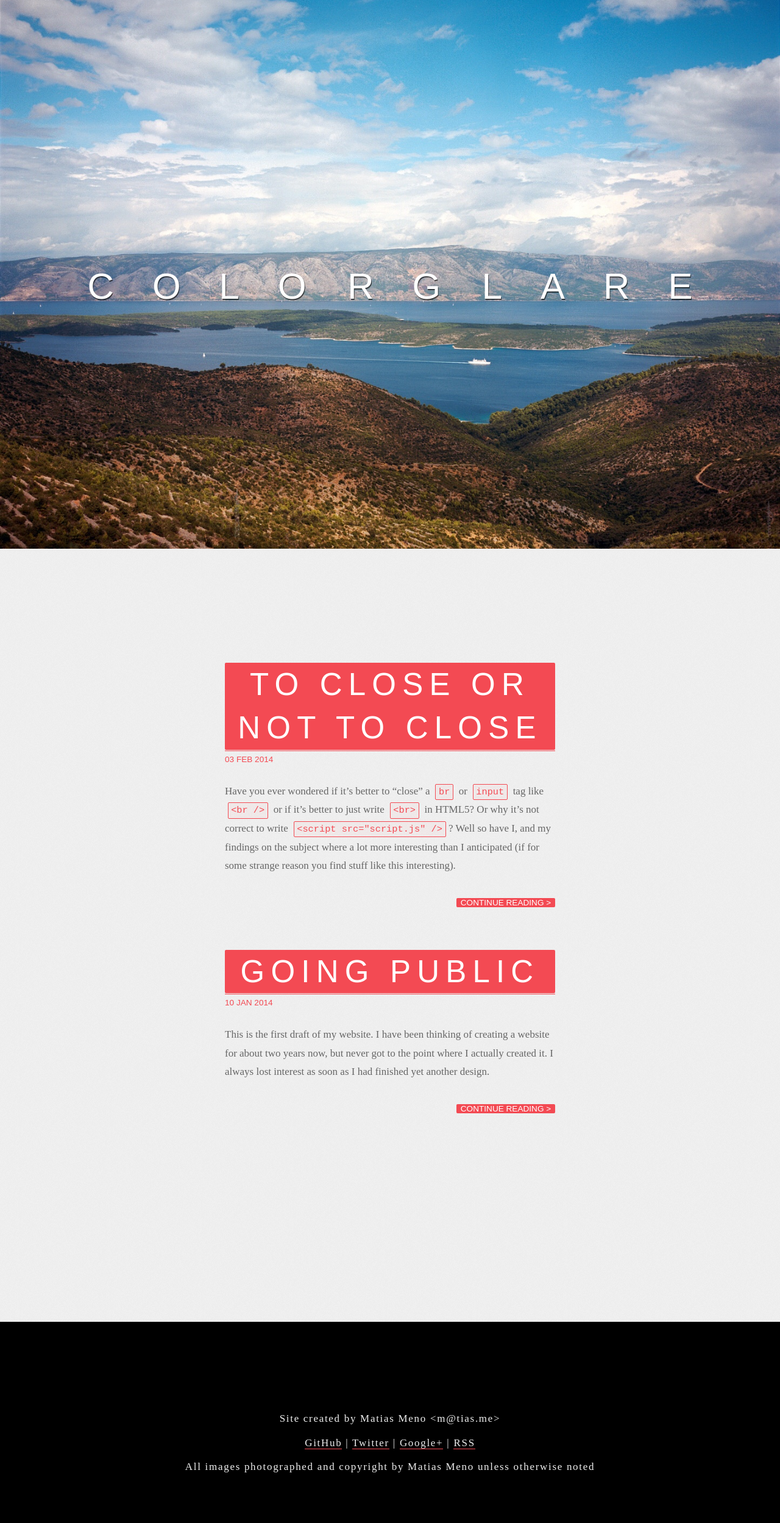
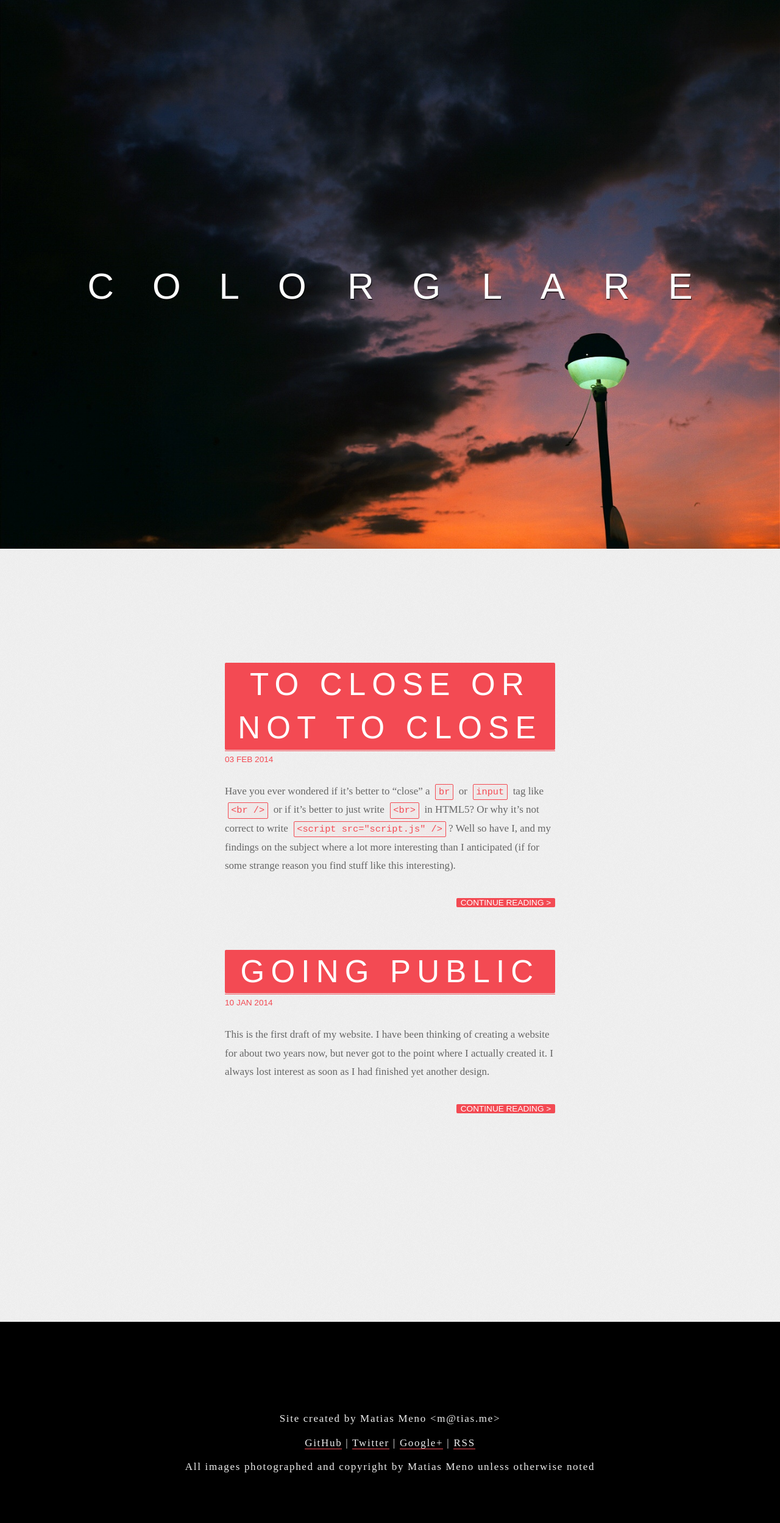
Before and after one commit to enyo/enyo.github.io, a Jekyll site: the page built from index.html, in a window 1280 px wide. Shown: the whole page at 61% size. Built offline with Jekyll 4.4.1, drawn with Linux system fonts in a browser that asks for light colours; Markdown is read by kramdown in place of the engine named in the settings.

Commit message:
Changed the main image.

```diff
--- a/_layouts/default.html
+++ b/_layouts/default.html
@@ -51,7 +51,7 @@
 </head>
 <body id="site-{{ page.type }}">
 
-  <header data-image="/images/sea_cover.jpg">
+  <header data-image="/images/lamp_cover.jpg">
     <h1><a href="/"><span>C</span><span>O</span><span>L</span><span>O</span><span>R</span><br><span>G</span><span>L</span><span>A</span><span>R</span><span>E</span></a></h1>
   </header>
 
```
